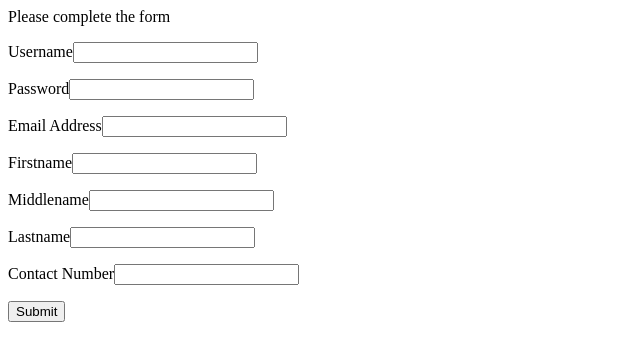
After one commit to devz159/estore, a CodeIgniter app: page /estore/index.php/login/validateregistration in a window 1280 px wide. The commit adds this page. Shown: the top 361 px of the page, without its empty margins (0-640 px from the left). Run offline with CodeIgniter, Linux system fonts and the light colour scheme.

Commit message:
adds registration
issues on validateregistration

```diff
--- a/application/controllers/login.php
+++ b/application/controllers/login.php
@@ -41,8 +41,8 @@ class Login extends CI_Controller {
 	}
 
 	private function _isUserExist(){
-		$strqry  = "SELECT username, password FROM user WHERE username='{$this->input->post('username')}' AND password=md5( '{$this->input->post('password')}' )";
-		// echo $strqry; die();
+		$strqry  = " SELECT username, password FROM user WHERE username='{$this->input->post('username')}' AND password=md5( '{$this->input->post('password')}' )";
+	//	echo $strqry; die();
 		$params['querystring'] = $strqry;
 		$this->load->model("mdldata");
 		$this->mdldata->select($params);
@@ -54,15 +54,54 @@ class Login extends CI_Controller {
 	}
 
 
-	public function registration(){
 
-		$this->input->post('username');
-		$this->input->post('password');
-		$this->input->post('firstname');
-		$this->input->post('middlename');
-		$this->input->post('lastname');
+	public function registration($param = ''){
 
+		$data['error'] = $param;
+		$data['main_content'] = "login/registration_view";
+		$this -> load -> view('includes/template', $data);
+	}
+
+	public function validateregistration(){
+
+		$this->load->library('form_validation');
+
+		$this->form_validation->set_rules('username', 'Username', 'required');
+		$this->form_validation->set_rules('password', 'Password', 'required');
+		$this->form_validation->set_rules('email', 'E-mail Address', 'required');
+		$this->form_validation->set_rules('firstname', 'Firstname','required');
+		$this->form_validation->set_rules('middlename', 'Middlename','required');
+		$this->form_validation->set_rules('lastname', 'Lastname','required');
+		$this->form_validation->set_rules('contact_number', 'Contact Number','required');
+		$this->form_validation->set_rules('birthdate', 'Birthdate');
+
+	if($this->form_validation->run() == FALSE){     //if form in fields are incomplete, returns you to login_view
+			$this->registration('Please complete the form');
+		}
+	else{
+			$params = array(
+							'table' => array('name' => 'user'),
+							'fields' => array(
+												'username' => $this->input->post('username'),
+												'password' => md5($this->input->post('validation_password')),
+												'email' => $this->input->post('email'),
+												'firstname' => $this->input->post('firstname'),
+												'middlename' => $this->input->post('middlename'),
+												'lastname' => $this->input->post('lastname'),
+												'contact_number' => $this->input->post('contact_number'),
+												'birthdate' => $this->input->post('birthdate'),
+												'user_level' => $this->input->post('0'), //admin-1 user-0
+												'status' => $this->input->post('1') //active-1 inactive-0
+												)
+							);
+
+					//	$this->mdldata->SQLText(TRUE);
+				//		 $query = $this->mdldata->buildQueryString();
+
+						$this->mdldata->insert($params);
+						$data['main_content'] = 'login/dashboard_view';
+						$this->load->view('includes/template', $data);
+		}
 
 	}
-
 }
--- /dev/null
+++ b/application/views/login/dashboard_view.php
@@ -0,0 +1,3 @@
+<div>
+	<h1>congratulations!</h1>
+</div>
--- a/application/views/login/login_view.php
+++ b/application/views/login/login_view.php
@@ -5,4 +5,7 @@
      <p><label>Username</label><input type="text" name="username" /></p>
      <p><label>Password</label><input type="password" name="password" /></p>
 	<p><input type="submit" value="submit" /></p>
+
+	<a href="login/registration">Register</a>
+
 </div>
--- /dev/null
+++ b/application/views/login/registration_view.php
@@ -0,0 +1,15 @@
+<div>
+	<p class="error"><?php if(!empty($error)){echo $error;}?></p>
+    <?php echo form_open(base_url() . 'login/validateregistration');?>
+
+     <p><label>Username</label><input type="text" name="username" /></p>
+     <p><label>Password</label><input type="password" name="password" /></p>
+     <p><label>Email Address</label><input type="text" name="email" /></p>
+     <p><label>Firstname</label><input type="text" name="firstname" /></p>
+     <p><label>Middlename</label><input type="text" name="middlename" /></p>
+     <p><label>Lastname</label><input type="text" name="lastname" /></p>
+     <p><label>Contact Number</label><input type="text" name="contactnumber" /></p>
+     <!--BIRTHDATE - datepicker -->
+
+	<p><input type="submit" value="Submit" /></p>
+</div>
--- a/estore.sql
+++ b/estore.sql
@@ -163,6 +163,7 @@ CREATE TABLE IF NOT EXISTS `user` (
   `user_ID` int(11) NOT NULL AUTO_INCREMENT,
   `username` varchar(20) NOT NULL,
   `password` varchar(50) NOT NULL,
+  `email` varchar(20) NOT NULL,
   `firstname` varchar(20) NOT NULL,
   `middlename` varchar(20) NOT NULL,
   `lastname` varchar(20) NOT NULL,
```
Also changed, not shown: application/views/dashboard_view.php (deleted, +0 -8 lines).
